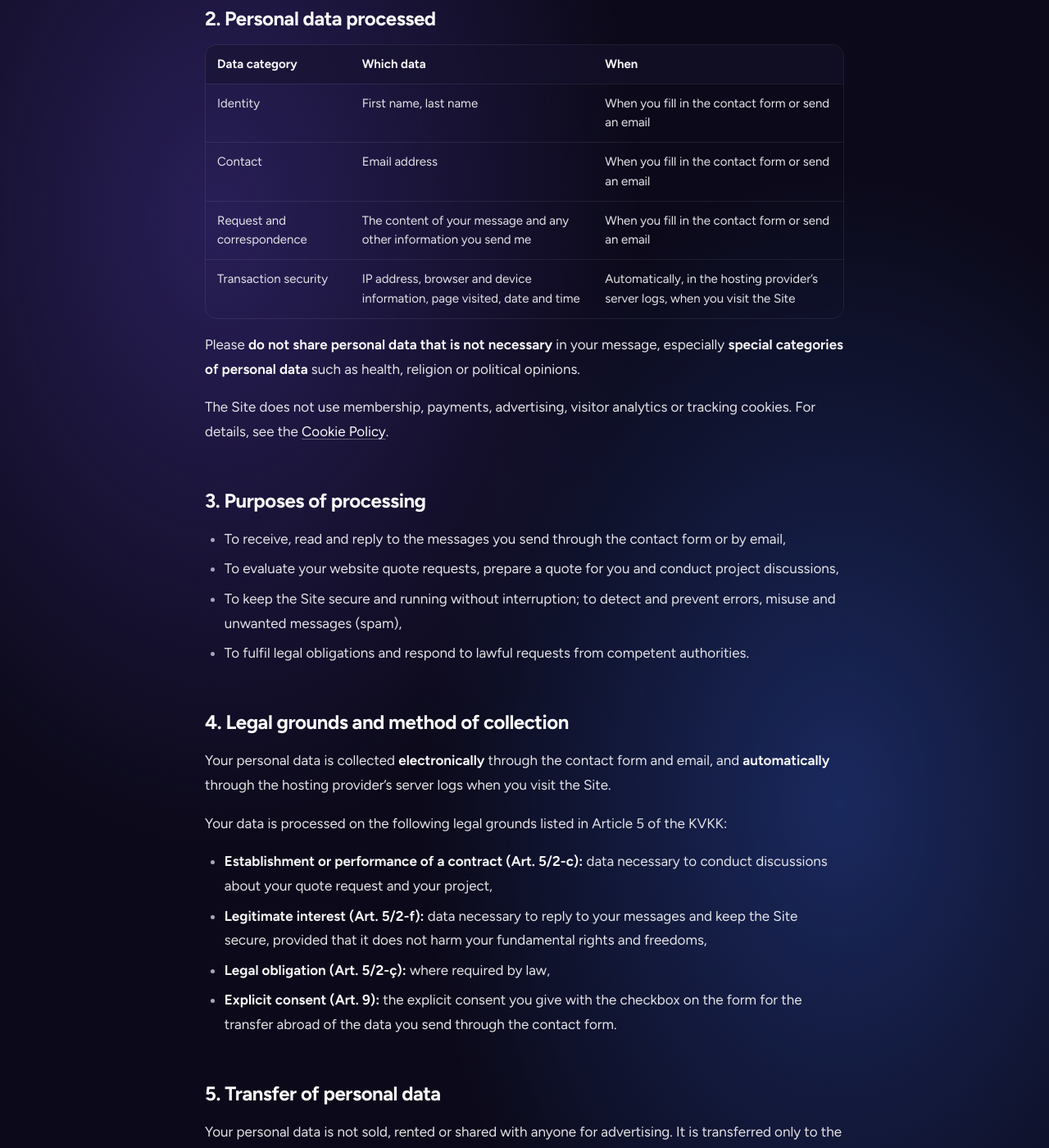
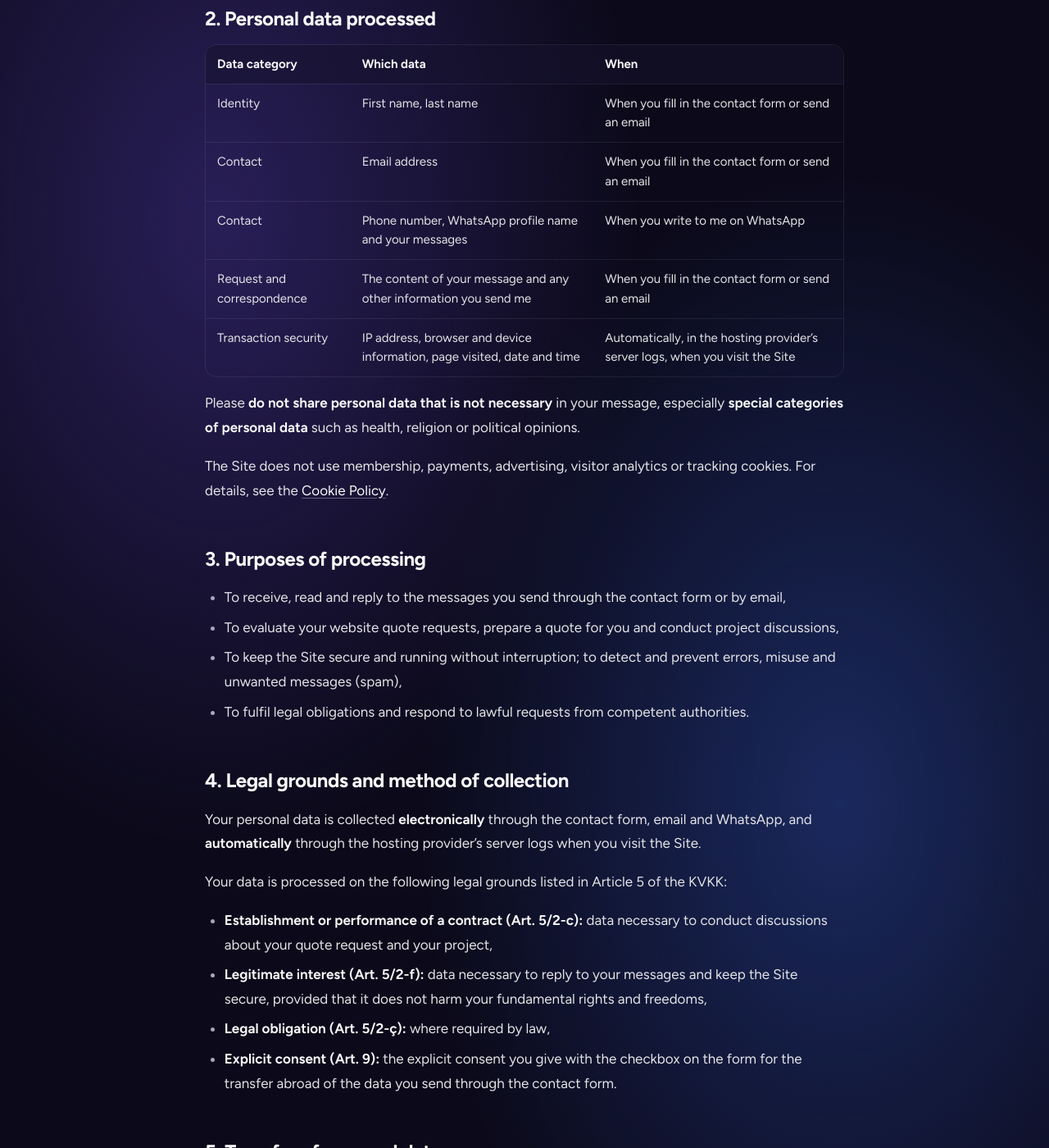
Before and after one commit to MuhammedHmz1453/MuhammedHmz1453.github.io, a Jekyll site: the page built from en/privacy-notice.md, in a window 1280 px wide and 1400 px high, scrolled down 1030 px. Shown: the whole window at 82% size. Built offline with Jekyll 4.4.1, drawn with Linux system fonts in a browser that asks for light colours; some of the changed text lies outside the part shown.

Commit message:
Teklif al butonları WhatsApp'a gidiyor; WhatsApp numarası eklendi, yasal metinler güncellendi
Co-Authored-By: Claude Opus 5.5 <noreply@anthropic.com>
Claude-Session: https://claude.ai/code/session_015cD98G2LMLwpiJcFaBPEqb

```diff
--- a/_data/iletisim.yml
+++ b/_data/iletisim.yml
@@ -1,7 +1,7 @@
 baslik: Ücretsiz teklif al
 yazi: 'Nasıl bir siteye ihtiyacın olduğunu anlat; birkaç gün içinde sana özel, ücretsiz teklifimi göndereyim. Bir sorun olursa e-postayla da yazabilirsin.'
 eposta: muhammedhmz2014@gmail.com
-whatsapp: ''
+whatsapp: '0535 255 77 18'
 linkler:
   - ad: Instagram
     adres: https://www.instagram.com/karacamuhammedhamza/
--- a/en/privacy-notice.md
+++ b/en/privacy-notice.md
@@ -31,7 +31,8 @@ Contact: <a class="legal__mail" href="mailto:{{ eposta }}" data-copy-email title
 | Data category | Which data | When |
 |---|---|---|
 | Identity | First name, last name | When you fill in the contact form or send an email |
-| Contact | Email address | When you fill in the contact form or send an email |
+| Contact | Email address | When you fill in the contact form or send an email |{% if site.data.iletisim.whatsapp and site.data.iletisim.whatsapp != "" %}
+| Contact | Phone number, WhatsApp profile name and your messages | When you write to me on WhatsApp |{% endif %}
 | Request and correspondence | The content of your message and any other information you send me | When you fill in the contact form or send an email |
 | Transaction security | IP address, browser and device information, page visited, date and time | Automatically, in the hosting provider's server logs, when you visit the Site |
 
@@ -48,7 +49,7 @@ The Site does not use membership, payments, advertising, visitor analytics or tr
 
 ## 4. Legal grounds and method of collection
 
-Your personal data is collected **electronically** through the contact form and email, and **automatically** through the hosting provider's server logs when you visit the Site.
+Your personal data is collected **electronically** through the contact form, email{% if site.data.iletisim.whatsapp and site.data.iletisim.whatsapp != "" %} and WhatsApp{% endif %}, and **automatically** through the hosting provider's server logs when you visit the Site.
 
 Your data is processed on the following legal grounds listed in Article 5 of the KVKK:
 
```
Also changed, not shown: other parts of en/privacy-notice.md (+1 -1 lines), en/privacy-policy.md (+1 -1 lines), gizlilik-politikasi.md (+1 -1 lines), kvkk-aydinlatma-metni.md (+4 -3 lines).
